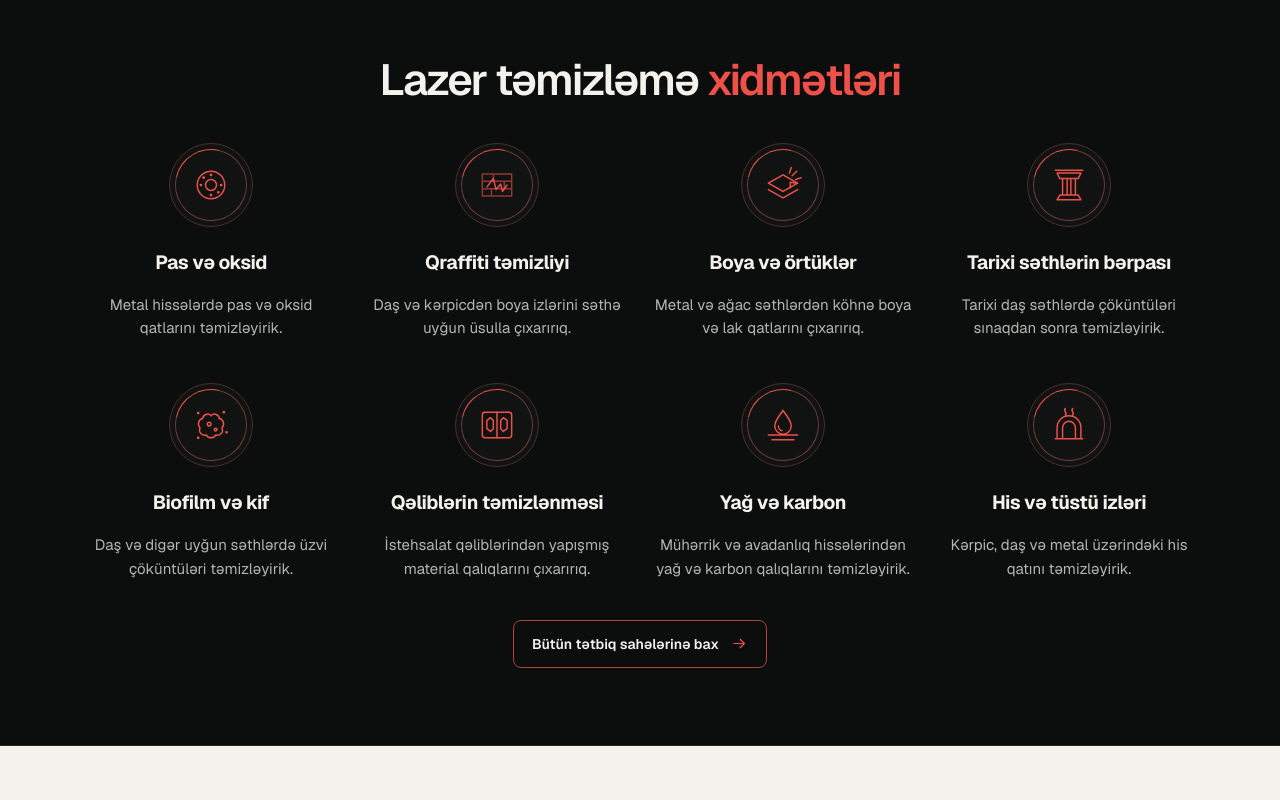
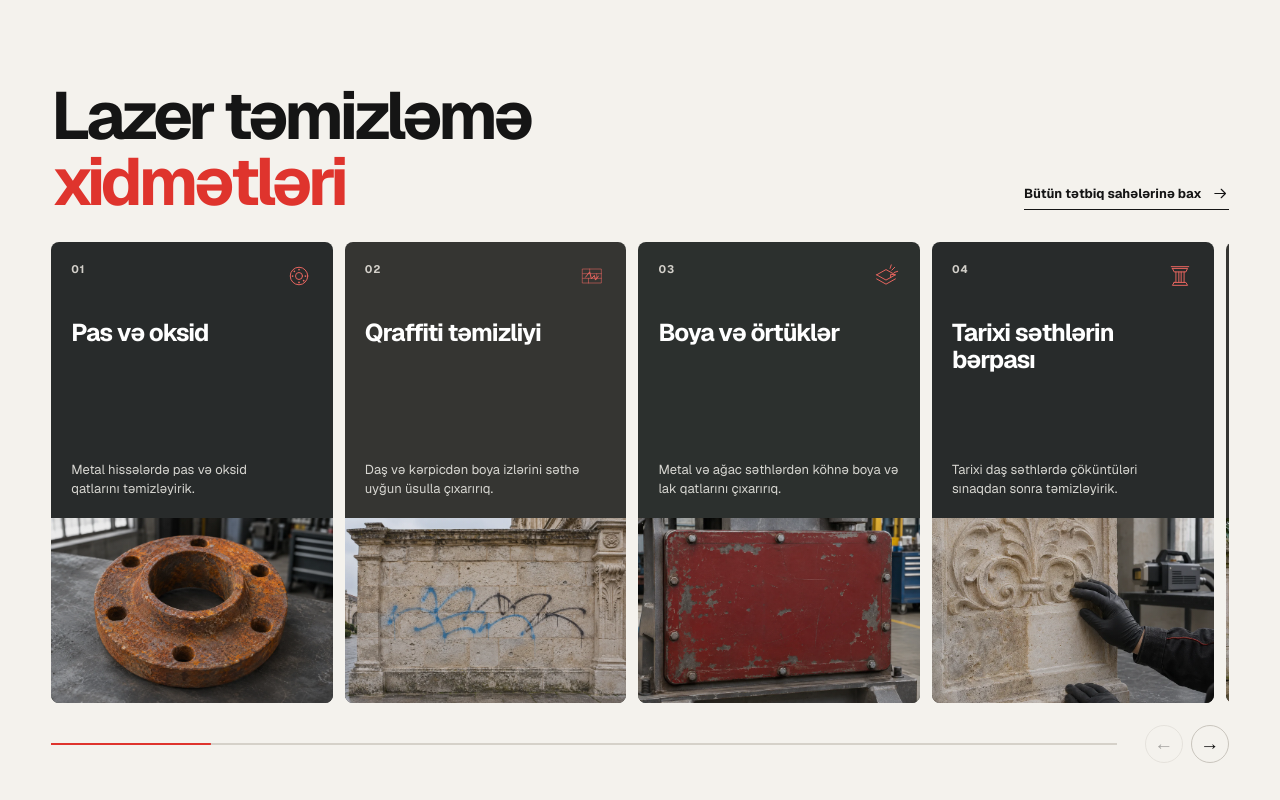
Before and after one commit to Kvseis/LaserX-Website, a Next.js app: page / in a window 1280 px wide. Shown: the part 3820-4620 px from the top of the page. Built offline with nearby package versions, Linux system fonts and the light colour scheme.

Commit message:
Homepage services design update

```diff
--- a/src/components/ServicesShowcase.module.css
+++ b/src/components/ServicesShowcase.module.css
@@ -1,143 +1,48 @@
-.services {
-  --service-accent: #ef5149;
-  padding-block: clamp(64px, 6vw, 96px);
-  color: #f4f2ed;
-  background: #0c0d0d;
-  border-block: 1px solid #262727;
-  text-align: center;
+.services { padding: clamp(76px, 8vw, 132px) 0 clamp(70px, 7vw, 112px); color: var(--ink); background: var(--paper); }
+.inner { width: var(--wrap); margin-inline: auto; }
+.intro { min-height: 132px; margin-bottom: 28px; display: flex; align-items: end; justify-content: space-between; gap: 32px; }
+.services h2 { max-width: 680px; margin: 0; font-size: clamp(42px, 5.2vw, 76px); line-height: .98; letter-spacing: -.065em; font-weight: 620; text-wrap: balance; }
+.services h2 span { color: var(--red); }
+.link { margin-bottom: 4px; padding-bottom: 7px; display: inline-flex; align-items: center; gap: 10px; flex: 0 0 auto; border-bottom: 1px solid currentColor; font-size: 13px; font-weight: 650; transition: color 180ms ease; }
+.link:hover, .link:focus-visible { color: var(--red); }
+.link svg { width: 17px; height: 17px; fill: none; stroke: currentColor; stroke-width: 1.6; stroke-linecap: round; stroke-linejoin: round; }
+.grid { display: grid; grid-auto-flow: column; grid-auto-columns: clamp(235px, 22vw, 290px); gap: 12px; padding-bottom: 2px; overflow-x: auto; overscroll-behavior-inline: contain; scroll-snap-type: x mandatory; scrollbar-width: none; }
+.grid::-webkit-scrollbar { display: none; }
+.service { height: clamp(410px, 36vw, 480px); min-width: 0; display: flex; flex-direction: column; overflow: hidden; color: #fff; background: #282b2b; border-radius: 8px; scroll-snap-align: start; transition: background 240ms ease, transform 240ms ease; }
+.service:nth-child(3n + 2) { background: #353532; }
+.service:nth-child(3n) { background: #2c302e; }
+.service:hover { background: #3a2928; }
+.cardContent { min-height: 0; padding: 20px; display: flex; flex: 1 1 auto; flex-direction: column; }
+.cardTop { display: flex; align-items: start; justify-content: space-between; }
+.number { color: #d3d0ca; font-size: 11px; font-weight: 650; letter-spacing: .08em; }
+.icon { width: 28px; height: 28px; color: #e86660; }
+.icon svg { width: 100%; height: 100%; fill: none; stroke: currentColor; stroke-width: 1.7; stroke-linecap: round; stroke-linejoin: round; }
+.service h3 { max-width: 13ch; margin: 30px 0 0; font-size: clamp(21px, 1.9vw, 27px); line-height: 1.1; letter-spacing: -.04em; font-weight: 620; text-wrap: balance; }
+.service p { margin: auto 0 0; padding-top: 25px; color: #d7d6d1; font-size: 13px; line-height: 1.45; text-wrap: pretty; }
+.media { position: relative; height: 40%; flex: 0 0 40%; overflow: hidden; }
+.media::after { position: absolute; inset: 0; content: ''; background: linear-gradient(180deg, rgba(20,20,20,.08), rgba(20,20,20,.16)); pointer-events: none; }
+.media img { object-fit: cover; transition: transform 600ms ease; }
+.service:hover .media img { transform: scale(1.045); }
+.controls { margin-top: 20px; display: flex; align-items: center; justify-content: space-between; gap: 28px; }
+.track { height: 2px; display: block; flex: 1; overflow: hidden; background: #d5d1c9; }
+.track > span { width: 100%; height: 100%; display: block; background: var(--red); transform-origin: left; transition: transform 160ms ease; }
+.arrows { display: flex; gap: 8px; }
+.arrows button { width: 38px; height: 38px; display: grid; place-items: center; border: 1px solid #c9c5bd; border-radius: 50%; color: var(--ink); background: transparent; font-size: 19px; cursor: pointer; transition: color 180ms ease, background 180ms ease, border-color 180ms ease; }
+.arrows button:hover:not(:disabled), .arrows button:focus-visible:not(:disabled) { color: #fff; background: var(--dark); border-color: var(--dark); }
+.arrows button:disabled { opacity: .35; cursor: default; }
+@media (max-width: 760px) {
+  .services { padding: 68px 0 70px; }
+  .intro { min-height: 0; margin-bottom: 26px; display: block; }
+  .services h2 { font-size: clamp(38px, 9vw, 52px); }
+  .link { margin-top: 22px; font-size: 12px; }
+  .grid { grid-auto-columns: min(72vw, 290px); gap: 10px; }
+  .service { height: 420px; }
+  .cardContent { padding: 19px; }
+  .service h3 { font-size: 24px; }
+  .service p { font-size: 13px; }
+  .controls { margin-top: 16px; }
 }
-
-.inner {
-  width: min(1120px, var(--wrap));
-  margin-inline: auto;
+@media (prefers-reduced-motion: reduce) {
+  .service, .media img, .track > span, .arrows button, .link { transition: none; }
+  .service:hover .media img { transform: none; }
 }
-
-.services h2 {
-  margin: 0 auto 40px;
-  font-size: clamp(32px, 3.4vw, 49px);
-  line-height: 1.05;
-  letter-spacing: -.045em;
-  text-wrap: balance;
-}
-
-.services h2 span {
-  color: var(--service-accent);
-}
-
-.grid {
-  display: grid;
-  grid-template-columns: repeat(4, minmax(0, 1fr));
-  grid-auto-flow: dense;
-  gap: 44px 24px;
-}
-
-.service {
-  min-width: 0;
-}
-
-.icon {
-  position: relative;
-  width: 84px;
-  height: 84px;
-  margin-inline: auto;
-  display: grid;
-  place-items: center;
-  color: var(--service-accent);
-  background: #111313;
-  border: 1px solid #49302f;
-  border-radius: 50%;
-}
-
-.icon::before {
-  position: absolute;
-  inset: 5px;
-  content: '';
-  border: 1px solid #713c38;
-  border-top-color: var(--service-accent);
-  border-radius: inherit;
-  transform: rotate(-32deg);
-}
-
-.icon svg,
-.link svg {
-  fill: none;
-  stroke: currentColor;
-  stroke-width: 1.6;
-  stroke-linecap: round;
-  stroke-linejoin: round;
-}
-
-.icon svg {
-  width: 44px;
-  height: 44px;
-}
-
-.service h3 {
-  min-height: 2.5em;
-  margin: 12px auto 6px;
-  display: grid;
-  place-items: center;
-  font-size: clamp(17px, 1.5vw, 21px);
-  line-height: 1.25;
-  font-weight: 620;
-  letter-spacing: -.025em;
-  text-wrap: balance;
-}
-
-.service p {
-  max-width: 26ch;
-  margin: 0 auto;
-  color: #b5b6b2;
-  font-size: clamp(15px, 1.12vw, 16px);
-  line-height: 1.55;
-  text-wrap: pretty;
-}
-
-.link {
-  min-height: 48px;
-  margin-top: 40px;
-  padding: 10px 18px;
-  display: inline-flex;
-  align-items: center;
-  justify-content: center;
-  gap: 12px;
-  color: #f4f2ed;
-  border: 1px solid #ad4641;
-  border-radius: 8px;
-  font-size: 14px;
-  font-weight: 600;
-  transition: background-color 180ms ease, border-color 180ms ease, transform 180ms ease;
-}
-
-.link svg {
-  width: 17px;
-  height: 17px;
-  flex: none;
-  color: var(--service-accent);
-}
-
-.link:hover,
-.link:focus-visible {
-  background: #211616;
-  border-color: var(--service-accent);
-}
-
-@media (hover: hover) {
-  .link:hover { transform: translateY(-2px); }
-}
-
-.link:active { transform: translateY(1px); }
-
-@media (max-width: 760px) {
-  .services { padding-block: 56px; }
-  .services h2 { margin-bottom: 32px; }
-  .grid { grid-template-columns: repeat(2, minmax(0, 1fr)); gap: 28px 16px; }
-  .icon { width: 68px; height: 68px; }
-  .icon svg { width: 36px; height: 36px; }
-  .link { width: 100%; max-width: 320px; margin-top: 32px; }
-}
-
-@media (prefers-reduced-motion: reduce) {
-  .link:hover,
-  .link:active { transform: none; }
-}
--- a/src/components/ServicesShowcase.tsx
+++ b/src/components/ServicesShowcase.tsx
@@ -1,5 +1,20 @@
+'use client';
+
+import { useEffect, useRef, useState } from 'react';
+import Image from 'next/image';
 import type { SiteCopy } from '@/lib/messages/az';
 import styles from './ServicesShowcase.module.css';
+
+const serviceImages = [
+  '/images/rust-before.webp',
+  '/images/graffiti-before.webp',
+  '/images/coating-before.webp',
+  '/images/about-restoration.webp',
+  '/images/biofilm-before.webp',
+  '/images/mold-before.webp',
+  '/images/grease-before.webp',
+  '/images/soot-before.webp',
+];
 
 const serviceIcons = [
   {
@@ -45,25 +60,70 @@ export default function ServicesShowcase({ copy, technologyPath }: {
   copy: SiteCopy['services'];
   technologyPath: string;
 }) {
+  const railRef = useRef<HTMLDivElement>(null);
+  const [progress, setProgress] = useState(0);
+
+  useEffect(() => {
+    const rail = railRef.current;
+    if (!rail) return;
+    const handleWheel = (event: WheelEvent) => {
+      if (window.innerWidth <= 760 || Math.abs(event.deltaX) >= Math.abs(event.deltaY)) return;
+      const remaining = rail.scrollWidth - rail.clientWidth;
+      if ((event.deltaY > 0 && rail.scrollLeft >= remaining - 2) ||
+        (event.deltaY < 0 && rail.scrollLeft <= 2)) return;
+      event.preventDefault();
+      rail.scrollLeft += event.deltaY;
+    };
+    rail.addEventListener('wheel', handleWheel, { passive: false });
+    return () => rail.removeEventListener('wheel', handleWheel);
+  }, []);
+
+  const updateProgress = () => {
+    const rail = railRef.current;
+    if (!rail) return;
+    const distance = rail.scrollWidth - rail.clientWidth;
+    setProgress(distance > 0 ? rail.scrollLeft / distance : 1);
+  };
+
+  const move = (direction: -1 | 1) => {
+    const rail = railRef.current;
+    const card = rail?.querySelector<HTMLElement>(`.${styles.service}`);
+    if (!rail || !card) return;
+    rail.scrollBy({ left: direction * (card.offsetWidth + 12), behavior: 'smooth' });
+  };
+
   return (
     <section className={styles.services} id="xidmetler" aria-labelledby="xidmetler-basliq">
       <div className={styles.inner}>
-        <h2 id="xidmetler-basliq">{copy.heading[0]} <span>{copy.heading[1]}</span></h2>
-        <div className={styles.grid}>
+        <div className={styles.intro}>
+          <h2 id="xidmetler-basliq">{copy.heading[0]} <span>{copy.heading[1]}</span></h2>
+          <a className={styles.link} href={`${technologyPath}#tetbiqler`}>
+            {copy.link}
+            <svg viewBox="0 0 24 24" aria-hidden="true"><path d="M4 12h15m-6-6 6 6-6 6" /></svg>
+          </a>
+        </div>
+        <div className={styles.grid} ref={railRef} onScroll={updateProgress}>
           {copy.items.map(([title, description], index) => (
             <article className={styles.service} key={title}>
-              <div className={styles.icon} aria-hidden="true">
-                <svg viewBox="0 0 48 48">{serviceIcons[index].icon}</svg>
+              <div className={styles.cardContent}>
+                <div className={styles.cardTop}>
+                  <span className={styles.number}>{String(index + 1).padStart(2, '0')}</span>
+                  <div className={styles.icon} aria-hidden="true"><svg viewBox="0 0 48 48">{serviceIcons[index].icon}</svg></div>
+                </div>
+                <h3>{title}</h3>
+                <p>{description}</p>
               </div>
-              <h3>{title}</h3>
-              <p>{description}</p>
+              <div className={styles.media}><Image src={serviceImages[index]} alt="" fill sizes="(max-width: 760px) 72vw, 290px" /></div>
             </article>
           ))}
         </div>
-        <a className={styles.link} href={`${technologyPath}#tetbiqler`}>
-          {copy.link}
-          <svg viewBox="0 0 24 24" aria-hidden="true"><path d="M4 12h15m-6-6 6 6-6 6" /></svg>
-        </a>
+        <div className={styles.controls}>
+          <span className={styles.track}><span style={{ transform: `scaleX(${Math.max(.15, progress)})` }} /></span>
+          <div className={styles.arrows}>
+            <button type="button" aria-label={copy.previous} onClick={() => move(-1)} disabled={progress <= .001}>←</button>
+            <button type="button" aria-label={copy.next} onClick={() => move(1)} disabled={progress >= .999}>→</button>
+          </div>
+        </div>
       </div>
     </section>
   );
--- a/src/lib/messages/az.ts
+++ b/src/lib/messages/az.ts
@@ -72,6 +72,8 @@ const az = {
     ],
   },
   services: {
+    previous: 'Əvvəlki xidmətlər',
+    next: 'Növbəti xidmətlər',
     heading: ['Lazer təmizləmə', 'xidmətləri'],
     link: 'Bütün tətbiq sahələrinə bax',
     items: [
--- a/src/lib/messages/en.ts
+++ b/src/lib/messages/en.ts
@@ -74,6 +74,8 @@ const en: SiteCopy = {
     ],
   },
   services: {
+    previous: 'Previous services',
+    next: 'Next services',
     heading: ['Laser cleaning', 'services'],
     link: 'See all applications',
     items: [
--- a/src/lib/messages/ru.ts
+++ b/src/lib/messages/ru.ts
@@ -74,6 +74,8 @@ const ru: SiteCopy = {
     ],
   },
   services: {
+    previous: 'Предыдущие услуги',
+    next: 'Следующие услуги',
     heading: ['Услуги', 'лазерной очистки'],
     link: 'Все области применения',
     items: [
--- a/src/lib/messages/tr.ts
+++ b/src/lib/messages/tr.ts
@@ -74,6 +74,8 @@ const tr: SiteCopy = {
     ],
   },
   services: {
+    previous: 'Önceki hizmetler',
+    next: 'Sonraki hizmetler',
     heading: ['Lazer temizleme', 'hizmetleri'],
     link: 'Tüm uygulama alanlarını görün',
     items: [
```
Also changed, not shown: scripts/visual-check.mjs (+8 -8 lines).
